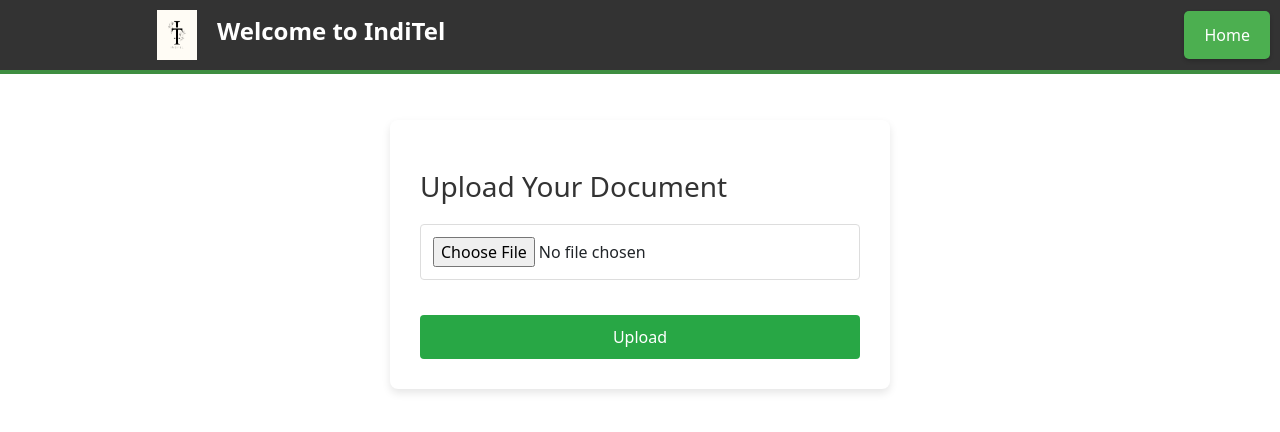
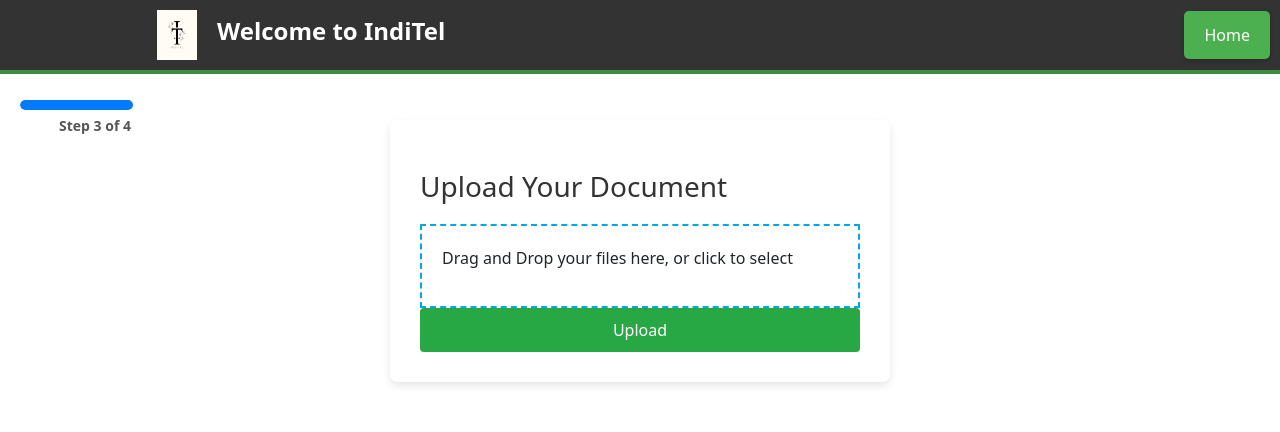
Before and after one commit to snehanadigb/frontendfinal, a React (Create React App) app: page /upload-documents in a window 1280 px wide. Shown: the top 432 px of the page. Built offline with nearby package versions, Linux system fonts and the light colour scheme.

Commit message:
new documentUpload.js

```diff
--- a/src/components/documentUpload.js
+++ b/src/components/documentUpload.js
@@ -1,3 +1,108 @@
+// import React, { useState } from 'react';
+// import axios from 'axios';
+// import { useNavigate } from 'react-router-dom';
+// import './DocumentUpload.css'; // Import the updated CSS file
+// import logo from './Copy of T.png'; // Import the logo for IndiTel
+
+// const DocumentUpload = () => {
+//   const [file, setFile] = useState(null);
+//   const [filePreviewUrl, setFilePreviewUrl] = useState(null);
+//   const [verificationStatus, setVerificationStatus] = useState('');
+//   const navigate = useNavigate();
+//   const customerId = localStorage.getItem('customerId');
+//   const token = localStorage.getItem('authToken');
+
+//   const handleFileChange = (e) => {
+//     const selectedFile = e.target.files[0];
+
+//     if (selectedFile && selectedFile.type.startsWith('image/')) {
+//       setFile(selectedFile);
+//       setFilePreviewUrl(URL.createObjectURL(selectedFile));
+//     } else {
+//       setFile(null);
+//       setFilePreviewUrl(null);
+//       alert('Please select a valid image file (PNG, JPEG, etc.)');
+//     }
+//   };
+
+//   const handleSubmit = async (e) => {
+//     e.preventDefault();
+
+//     if (!file) {
+//       alert('Please select a file to upload.');
+//       return;
+//     }
+
+//     const formData = new FormData();
+//     formData.append('document', file);
+//     try {
+//       const response = await axios.post('http://localhost:5004/documents/upload', formData, {
+//         headers: {
+//           'Authorization': `Bearer ${token}`,
+//           'Content-Type': 'multipart/form-data'
+//         },
+//         params: { customerId }  // Send customer ID with request
+//       });
+
+//       setVerificationStatus(response.data.verificationStatus);
+
+//       if (response.data.verificationStatus === 'verified') {
+//         alert('Document Verified Successfully');
+//         navigate('/select-service');
+//       } else {
+//         alert('Verification failed. Please try again.');
+//       }
+//     } catch (error) {
+//       console.error('Error during document upload:', error);
+//       alert('Document verification failed. Please try again.');
+//     }
+//   };
+
+//   const handleHomeClick = () => {
+//     navigate('/landing-page');
+//   };
+
+//   return (
+//     <div className="document-upload-container">
+//       <header className="document-upload-header">
+//         <div className="logo">
+//           <img src={logo} alt="IndiTel Logo" className="logo-image" />
+//           <h1 className="company-name">Welcome to IndiTel</h1>
+//         </div>
+//         <button className="home-button" onClick={handleHomeClick}>
+//           Home
+//         </button>
+//       </header>
+//       <div className="upload-container">
+//         <form className="upload-form" onSubmit={handleSubmit}>
+//           <h2 className="upload-title">Upload Your Document</h2>
+//           <div className="file-input-container">
+//             <input
+//               type="file"
+//               className="file-input"
+//               onChange={handleFileChange}
+//               accept="image/*" // Restrict file types to images only
+//               required
+//             />
+//           </div>
+//           {/* File Preview */}
+//           {filePreviewUrl && (
+//             <div className="file-preview-container">
+//               <h4>Preview:</h4>
+//               <img src={filePreviewUrl} alt="File Preview" className="file-preview-image" />
+//             </div>
+//           )}
+//           <button type="submit" className="upload-button">
+//             Upload
+//           </button>
+//         </form>
+//       </div>
+//     </div>
+//   );
+// };
+
+// export default DocumentUpload;
+// New code
 import React, { useState } from 'react';
 import axios from 'axios';
 import { useNavigate } from 'react-router-dom';
@@ -11,6 +116,7 @@ const DocumentUpload = () => {
   const navigate = useNavigate();
   const customerId = localStorage.getItem('customerId');
   const token = localStorage.getItem('authToken');
+  const [step, setStep] = useState(3)
 
   const handleFileChange = (e) => {
     const selectedFile = e.target.files[0];
@@ -23,6 +129,19 @@ const DocumentUpload = () => {
       setFilePreviewUrl(null);
       alert('Please select a valid image file (PNG, JPEG, etc.)');
     }
+  };
+
+  const handleDrop = (event) => {
+    event.preventDefault();
+    const droppedFile = event.dataTransfer.files[0];
+    if (droppedFile) {
+      setFile(droppedFile);
+      setFilePreviewUrl(URL.createObjectURL(droppedFile)); // Show preview of the dropped file
+    }
+  };
+
+  const handleClick = () => {
+    document.getElementById('fileInput').click(); // Programmatically click hidden file input
   };
 
   const handleSubmit = async (e) => {
@@ -73,31 +192,56 @@ const DocumentUpload = () => {
       Home
     </button>
   </header>
+
+  <div className="progress-bar-wrapper">
+    <div className="progress-bar">
+      <div className="progress" style={{ width: `${(step / 4) * 100}%` }}></div>
+    </div>
+    <div className="step-label">Step {step} of 4</div>
+  </div>
+
   <div className="upload-container">
-        <form className="upload-form" onSubmit={handleSubmit}>
+    <form
+      className="upload-form"
+      onSubmit={handleSubmit}
+      onDragOver={(e) => e.preventDefault()}
+      onDrop={handleDrop}
+    >
       <h2 className="upload-title">Upload Your Document</h2>
-          <div className="file-input-container">
+
+      <div
+            className="drag-drop-container"
+            onDragOver={(e) => e.preventDefault()}
+            onDrop={handleDrop}
+            onClick={handleClick} // Trigger file select on click
+            style={{ cursor: 'pointer', border: '2px dashed #00a8e8', padding: '20px' }}
+          >
+            <p>Drag and Drop your files here, or click to select</p>
             <input
+              id="fileInput"
               type="file"
               className="file-input"
               onChange={handleFileChange}
-              accept="image/*" // Restrict file types to images only
+              accept="image/*"
               required
+              style={{ display: 'none' }} // Hide the file input
             />
           </div>
-          {/* File Preview */}
+
       {filePreviewUrl && (
         <div className="file-preview-container">
           <h4>Preview:</h4>
           <img src={filePreviewUrl} alt="File Preview" className="file-preview-image" />
         </div>
       )}
+
       <button type="submit" className="upload-button">
         Upload
       </button>
     </form>
   </div>
 </div>
+
   );
 };
 
```
Lines whose indentation alone changed are shown as unchanged.
